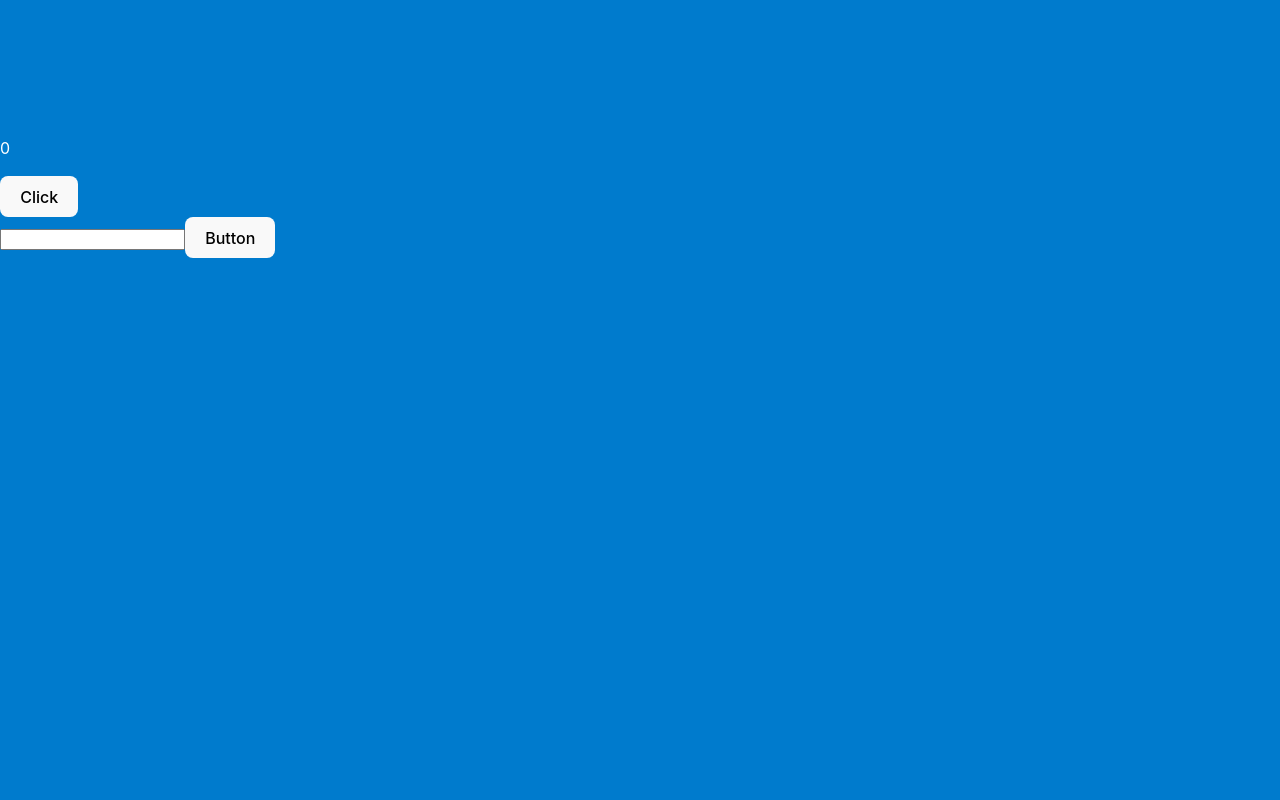
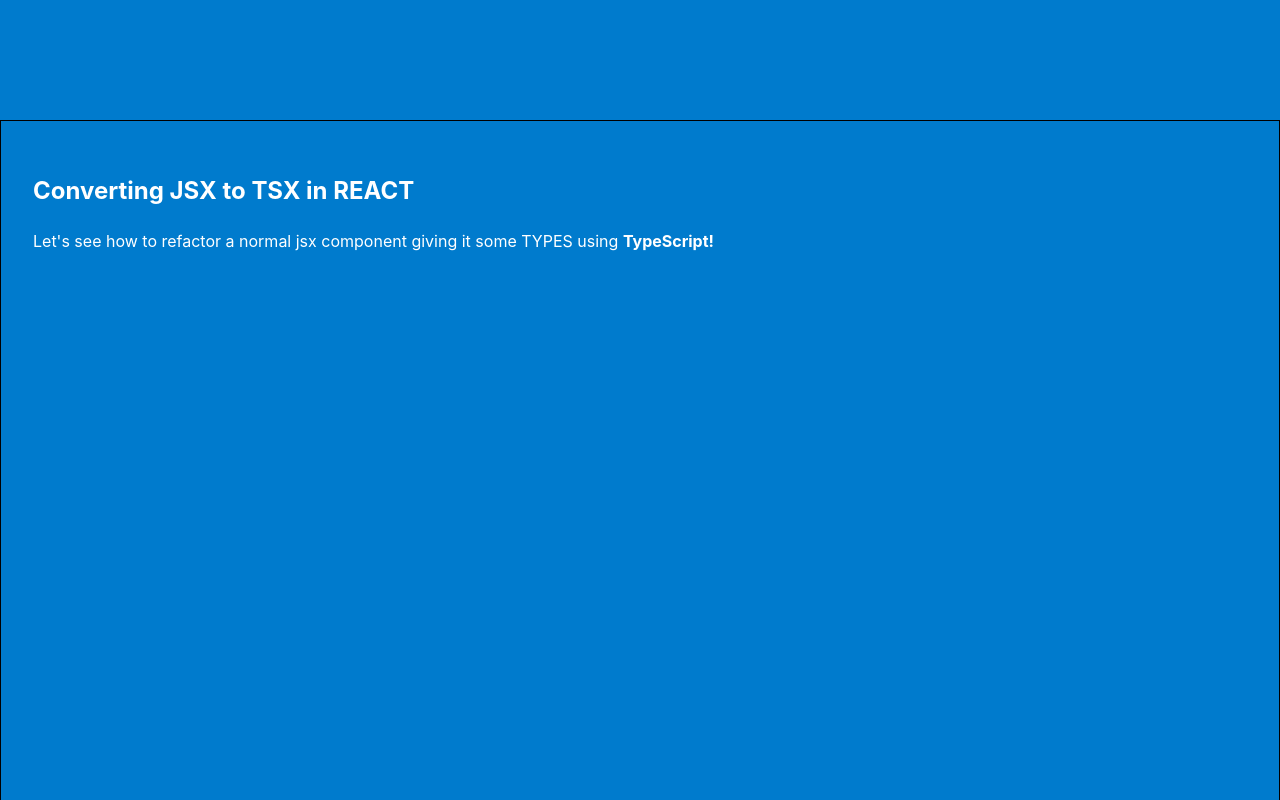
Before and after one commit to pantpad/TSX-intro, a React (Vite) app: page / in a window 1280 px wide. Shown: the part 680-1480 px from the top of the page. Before the commit the page ends 938 px from the top, so only its background shows below. Built offline with nearby package versions, Linux system fonts and the light colour scheme.

Commit message:
Add observer to trigger animation on viewport

```diff
--- a/src/App.tsx
+++ b/src/App.tsx
@@ -1,10 +1,36 @@
 import "./App.css";
 import Demo from "./components/Demo";
 import Header from "./components/Header/Header";
+import SectionGrid from "./layout/SectionGrid";
+
+import { useEffect } from "react";
+
 function App() {
+  useEffect(() => {
+    const allElementToAnimate = document.querySelectorAll(".to-fade");
+
+    const options = {
+      root: null,
+      rootMargin: "0px",
+      threshold: 1,
+    };
+    const observer = new IntersectionObserver((entries) => {
+      entries.forEach((entry) => {
+        if (entry.isIntersecting) {
+          entry.target.classList.add("fade-up");
+        }
+      });
+    }, options);
+
+    allElementToAnimate.forEach((element) => observer.observe(element));
+  }, []);
+
   return (
     <>
       <Header />
+      <SectionGrid />
+      <SectionGrid />
+      <SectionGrid />
       <Demo firstName="firstName" />
     </>
   );
--- a/src/components/Header/Header.css
+++ b/src/components/Header/Header.css
@@ -26,7 +26,7 @@
   filter: drop-shadow(0 0 0.2em #586265aa);
 }
 
-.fade-up {
+.fade-up-header {
   animation-name: fade-up;
   animation-duration: 1000ms;
   animation-delay: 100ms;
--- a/src/components/Header/Header.tsx
+++ b/src/components/Header/Header.tsx
@@ -2,12 +2,7 @@
 
 export default function Header() {
   return (
-    <header
-      className="fade-up"
-      onAnimationStart={() => {
-        window.scrollTo(0, 0);
-      }}
-    >
+    <header className="fade-up-header">
       <h1>Welcome to TypeScript!</h1>
       <img
         src="https://static-00.iconduck.com/assets.00/typescript-icon-icon-1024x1024-vh3pfez8.png"
--- a/src/index.css
+++ b/src/index.css
@@ -69,7 +69,7 @@
 @keyframes fade-up {
   0% {
     opacity: 0;
-    transform: translate3d(0, 80%, 0);
+    transform: translate3d(0, 100%, 0);
   }
   100% {
     opacity: 1;
--- /dev/null
+++ b/src/layout/FadeUpWrapper.tsx
@@ -0,0 +1,11 @@
+import "./FedeUpWrapper.css";
+
+import { JSX } from "react";
+
+type FadeUpProps = {
+  children: JSX.Element;
+};
+
+export default function FadeUpWrapper({ children }: FadeUpProps) {
+  return <div className="to-fade">{children}</div>;
+}
--- /dev/null
+++ b/src/layout/FedeUpWrapper.css
@@ -0,0 +1,13 @@
+.to-fade {
+  opacity: 0;
+}
+
+.fade-up {
+  animation-name: fade-up;
+  animation-duration: 1000ms;
+  animation-delay: 50ms;
+  animation-timing-function: ease;
+  animation-direction: normal;
+  animation-fill-mode: both;
+  animation-iteration-count: 1;
+}
--- /dev/null
+++ b/src/layout/SectionGrid.css
@@ -0,0 +1,5 @@
+.section-container {
+  min-height: 80vh;
+  border: 1px solid black;
+  padding: 2em;
+}
--- /dev/null
+++ b/src/layout/SectionGrid.tsx
@@ -0,0 +1,20 @@
+import FadeUpWrapper from "./FadeUpWrapper";
+import "./SectionGrid.css";
+export default function SectionGrid() {
+  return (
+    <section>
+      <div className="section-container">
+        <FadeUpWrapper>
+          <div className="section-first-item">
+            <h2>Converting JSX to TSX in REACT</h2>
+            <p>
+              Let's see how to refactor a normal jsx component giving it some
+              TYPES using <strong>TypeScript!</strong>
+            </p>
+          </div>
+        </FadeUpWrapper>
+        <div className="section-second-item"></div>
+      </div>
+    </section>
+  );
+}
```
